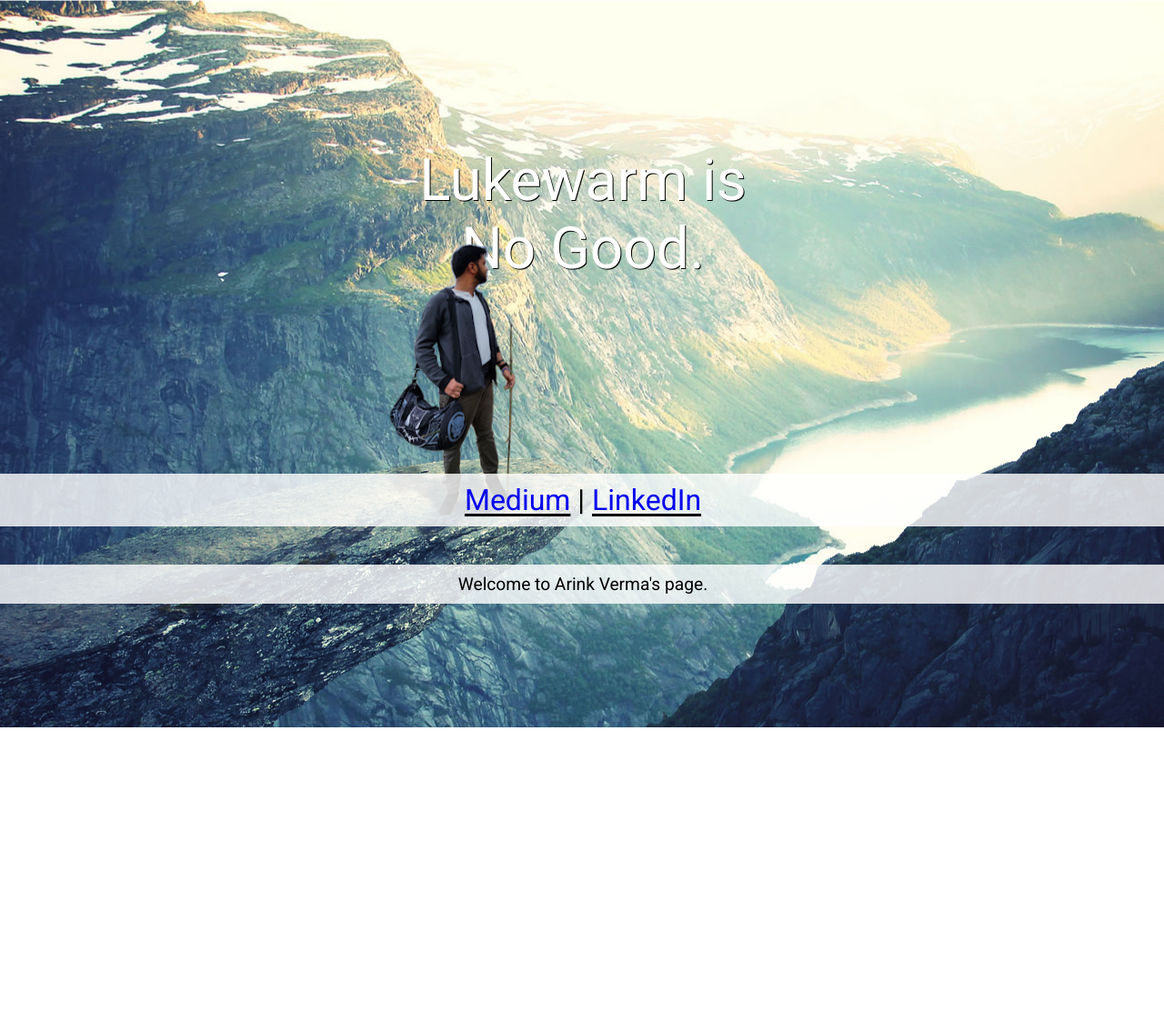
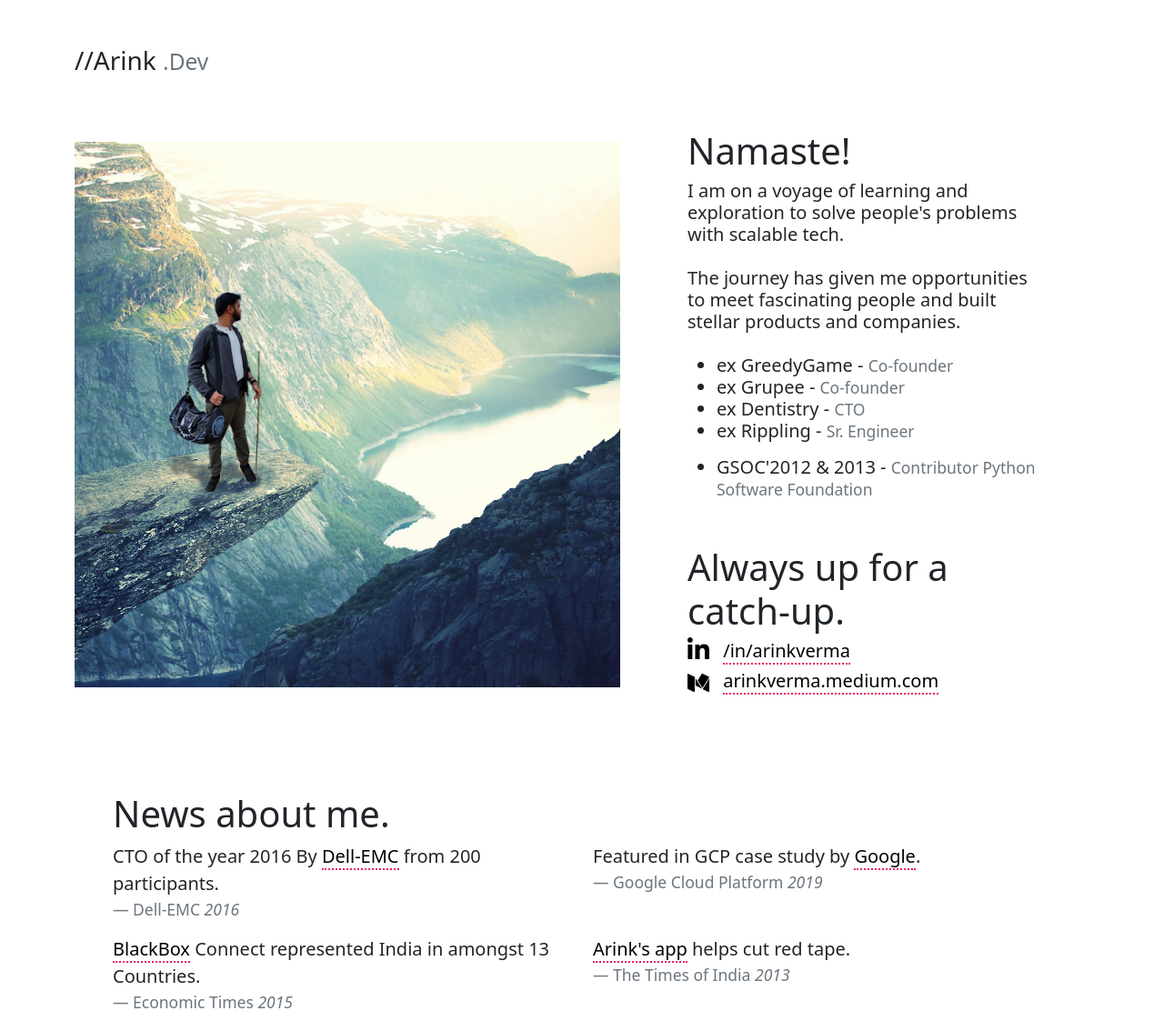
Before and after one commit to arinkverma/arinkverma.github.io, a plain HTML site: page index.html in a window 1280 px wide. Shown: the whole page at 91% size. Before the commit the page ends 800 px from the top, so only its background shows below. Drawn offline with nearby package versions, Linux system fonts and the light colour scheme.

Commit message:
Update page layout

```diff
--- a/index.html
+++ b/index.html
@@ -1,134 +1,171 @@
-<html lang="en" class="">
+<!doctype html>
+<html lang="en">
   <head>
-    <meta charset="UTF-8">
+    <!-- Required meta tags -->
+    <meta charset="utf-8">
+    <meta name="viewport" content="width=device-width, initial-scale=1">
+    <!-- Bootstrap CSS -->
+    <link href="https://cdn.jsdelivr.net/npm/bootstrap@5.0.0-beta2/dist/css/bootstrap.min.css" rel="stylesheet" integrity="sha384-BmbxuPwQa2lc/FVzBcNJ7UAyJxM6wuqIj61tLrc4wSX0szH/Ev+nYRRuWlolflfl" crossorigin="anonymous">
     <title>Arink Verma's Index</title>
-    <link rel="canonical" href="https://arink.dev/">
-    <link rel="stylesheet" href="https://fonts.googleapis.com/css?family=Roboto:400,900">
     <style type="text/css">
-      #contaianer {
-        position: absolute;
-        width: 100vw;
-        height: 100vh;
-        top: 0;
-        left: 0;
-        background-color: #FFFFFF;
+      .parallax {
+      margin: 0;
+      color: white;
+      height: 95vmin;
+      width: 95vmin;
+      max-height: 600px;
+      max-width: 600px;
       overflow: hidden;
-        font-family: sans-serif;
+      z-index: 10;
+      position: relative;
       }
-      #wrapper {
-        overflow: hidden;
-        position: absolute;
-        width: 1500px;
-        height: 800px;
-        z-index: 10;
-        top: 50%;
-        left: 50%;
-        -webkit-transform: translate(-50%, -50%);
-        -moz-transform: translate(-50%, -50%);
-        -ms-transform: translate(-50%, -50%);
-        -o-transform: translate(-50%, -50%);
-        transform: translate(-50%, -50%);
-      }
-      #wrapper div {
-        position: absolute;
+      .parallax div {
       background-position: center center;
       background-size: cover;
       }
-      .p1 {
-        width: 1776px;
-        height: 1183px;
+      .backdrop {
+      width: 130%;
+      height: 130%;
       z-index: 6;
-        background-image: url('//raw.githubusercontent.com/arinkverma/arinkverma.github.io/master/1.jpg');
-        left: -89px;
-        top: -0px;
+      background-image: url('//raw.githubusercontent.com/arinkverma/arinkverma.github.io/master/backdrop.jpg');
+      margin-left: -10%;
+      margin-top: -2%;
       }
-      .p2 {
-        width: 927px;
-        height: 1000px;
-        z-index: 8;
-        background-image: url('//raw.githubusercontent.com/arinkverma/arinkverma.github.io/master/2.png');
-        left: -160px;
-        top: 250px;
-      }
-      .p3 {
-        width: 1082px;
-        height: 729px;
-        z-index: 10;
-        background-image: url('//raw.githubusercontent.com/arinkverma/arinkverma.github.io/master/3.png');
-        left: 718px;
-        top: 140px;
-      }
-      .quote {
-        font-family: 'Roboto', serif;
-        font-weight: 200;
-        color: #FFF;
-        font-size: 4em;
-        top: 20%;
+      .arink {
       width: 100%;
       height: 100%;
-        text-align: center;
-        z-index: 7;
-        text-shadow: 1px 1px #000;
+      z-index: 8;
+      background-image: url('//raw.githubusercontent.com/arinkverma/arinkverma.github.io/master/arink.png');
+      margin-top: -104%;
+      margin-left: -50%;
       }
-      .description{
-        font-family: 'Roboto', serif;
-        margin: 0;
-        z-index: 11;
+      .cliff {
+      width: 100%;
+      height: 100%;
+      z-index: 10;
+      background-image: url('//raw.githubusercontent.com/arinkverma/arinkverma.github.io/master/right-cliff.png');
+      margin-left: 20%;
+      margin-top: -100%;
+      }
+      .rowvh{
+      margin-top: 50px;
+      }
+      .colvw{
+      display: flex;
+      justify-content: center;
+      align-items: center;
+      }
+      .about{
+        margin: 50px;
+      }
+      .social{
+        margin-top: 50px;
+      }
+      .news{
+        margin-top: 50px;
+        margin-left: 30px;
+        margin-right: 30px;
+        margin-bottom: 150px;
+      }
+a {
   color: #000;
-        top: 65%;
-        width: 100%;
-        float: left;
+  text-decoration: none;
+  border-bottom: #EA215A 0.1em dotted;
 }
-      .links{
-        position: relative;
-        margin-bottom: 20px;
-        padding: 10px 0 10px 0;
-        background: rgba(255, 255, 255, 0.8);
-        display: block;
-        width: 100%;
-        text-align: center;
-        font-size: 2em;
-      }
-
-      .intro{
-        position: relative;
-        margin-top: 100px;
-        margin-bottom: 20px;
-        padding: 10px 0 10px 0;
-        background: rgba(255, 255, 255, 0.8);
-        display: block;
-        width: 100%;
-        text-align: center;
-        font-size: 1.2em;
-      }
-
-      a {
-        text-decoration-color: #000;
-        text-decoration-thickness: .1em;
-        text-underline-offset: 4px;
+footer{
+  margin-top:0 !important;
 }
     </style>
   </head>
-  <body data-new-gr-c-s-check-loaded="14.997.0" data-gr-ext-installed="">
-    <div id="contaianer">
-      <section id="wrapper">
-        <div class="p1" data-speed="0.01" data-revert="true" style="transform: matrix(1, 0, 0, 1, -0.98, 0.655);"></div>
-        <div class="p2" data-speed="0.02" style="transform: matrix(1, 0, 0, 1, 4.96, 1.69);"></div>
-        <div class="p3" data-speed="0.01" style="transform: matrix(1, 0, 0, 1, 2.98, 1.345);"></div>
-        <div class="quote" data-speed="0" style="transform: matrix(1, 0, 0, 1, 1, 1);">Lukewarm is <br/>
-          No Good.
-        </div>
-        <div class="description" data-speed="0" style="transform: matrix(1, 0, 0, 1, 1, 1);">
-          <div class="links">
-          <a target="_blank" href="https://arinkverma.medium.com/">Medium</a> |
-          <a target="_blank" href="https://www.linkedin.com/in/arinkverma/">LinkedIn</a>
-        </div>
-        <div class="intro">
-          Welcome to Arink Verma's page.
+  <body>
+    <div class="container">
+    <div class="row rowvh align-items-center">
+    <div>
+      <h3>
+        //Arink
+        <small class="text-muted">.Dev</small>
+      </h3>
+      <div class="row align-items-center justify-content-center">
+        <div class="colvw col-md">
+          <div class="parallax">
+            <div class="backdrop" data-speed="0.01" data-revert="true" style="transform: matrix(1, 0, 0, 1, -0.98, 0.655);"></div>
+            <div class="arink" data-speed="0.02" style="transform: matrix(1, 0, 0, 1, 4.96, 1.69);"></div>
+            <div class="cliff" data-speed="0.01" style="transform: matrix(1, 0, 0, 1, 2.98, 1.345);"></div>
           </div>
         </div>
-      </section>
+        <div class="colvw col-md">
+          <div class="about">
+            <h2 class="display-6">
+              Namaste!
+            </h2>
+            <h5>I am on a voyage of learning and exploration to solve people's problems with scalable tech.
+            <br/><br/>
+The journey has given me opportunities to meet fascinating people and built stellar products and companies.
+            <br/><br/>
+              <ul>
+              <li>ex GreedyGame - <small class="text-muted">Co-founder</small></li>
+              <li>ex Grupee - <small class="text-muted">Co-founder</small></li>
+              <li>ex Dentistry - <small class="text-muted">CTO</small></li>
+              <li>ex Rippling - <small class="text-muted">Sr. Engineer</small></li>
+            </ul><ul>
+              <li>GSOC'2012 & 2013 - <small class="text-muted">Contributor Python Software Foundation</small></li>
+            </ul>
+            </h5>
+
+            <div class="row social">
+              <div class="col-md-12">
+                <h4 class="display-6">Always up for a catch-up.</h4>
               </div>
+              <div class="col-md-12">
+                <h5><span class="icon"><svg
+                  style="position:relative; margin-right:10px;top:-4px; left:0; z-index:-1;"
+                  height="24" viewBox="0 0 24 24" width="24" xmlns="http://www.w3.org/2000/svg"><path d="m23.994 24v-.001h.006v-8.802c0-4.306-.927-7.623-5.961-7.623-2.42 0-4.044 1.328-4.707 2.587h-.07v-2.185h-4.773v16.023h4.97v-7.934c0-2.089.396-4.109 2.983-4.109 2.549 0 2.587 2.384 2.587 4.243v7.801z"/><path d="m.396 7.977h4.976v16.023h-4.976z"/><path d="m2.882 0c-1.591 0-2.882 1.291-2.882 2.882s1.291 2.909 2.882 2.909 2.882-1.318 2.882-2.909c-.001-1.591-1.292-2.882-2.882-2.882z"/></svg>  <a href="https://www.linkedin.com/in/arinkverma/" target="_blank">/in/arinkverma</a></span></h5>
+              </div>
+              <div class="col-md-12">
+                <h5><svg style="position:relative; margin-right:10px;top:0px; left:0; z-index:-1;" height="24" viewBox="0 0 24 24" width="24" xmlns="http://www.w3.org/2000/svg"><path d="m7.996 21.324c0 .695-.521.982-1.098.695l-6.228-3.113c-.188-.089-.346-.238-.475-.447s-.195-.417-.195-.622v-15.227c0-.568.341-.825 1.112-.441l6.844 3.42c.099.099.026-.581.04 15.735zm.857-14.32 7.152 11.568-7.152-3.553zm15.147.241v14.079c0 .223-.062.403-.188.541-.125.138-.295.207-.509.207s-.424-.058-.629-.174l-5.906-2.939zm-.04-1.603c0 .027-1.145 1.895-3.435 5.603s-3.632 5.88-4.025 6.512l-5.223-8.469 4.339-7.039c.236-.388.72-.456 1.045-.294l7.246 3.607c.035.017.053.044.053.08z"/></svg>  <a href="https://arinkverma.medium.com/" target="_blank">arinkverma.medium.com</a></h5>
+              </div>
+            </div>
+          </div>
+        </div>
+      </div>
+      <div class="row news">
+      <div class="col-md-12">
+        <h4 class="display-6">News about me.</h4>
+      </div>
+      <div class="col-md-6">
+        <blockquote class="blockquote">
+  <p class="mb-0">CTO of the year 2016 By
+<a href="http://bit.ly/2KbOBgd">Dell-EMC</a> from 200 participants.</p>
+  <footer class="blockquote-footer">Dell-EMC <cite title="Source Title">2016</cite></footer>
+</blockquote>
+      </div>
+            <div class="col-md-6">
+        <blockquote class="blockquote">
+  <p class="mb-0">Featured in GCP case study by
+<a href="http://bit.ly/arink-gcp-study">Google</a>.</p>
+  <footer class="blockquote-footer">Google Cloud Platform <cite title="Source Title">2019</cite></footer>
+</blockquote>
+      </div>
+            <div class="col-md-6">
+        <blockquote class="blockquote">
+  <p class="mb-0"><a href="http://bit.ly/2wOubRw">BlackBox</a> Connect represented
+India in amongst 13 Countries.</p>
+  <footer class="blockquote-footer">Economic Times <cite title="Source Title">2015</cite></footer>
+</blockquote>
+      </div>
+      <div class="col-md-6">
+        <blockquote class="blockquote">
+  <p class="mb-0"><a href="http://bit.ly/red-tape-1">Arink's app</a> helps cut red tape.</p>
+  <footer class="blockquote-footer">The Times of India <cite title="Source Title">2013</cite></footer>
+</blockquote>
+      </div>
+    </div>
+    </div>
+  </div>
+</div>
+    <!-- Optional JavaScript; choose one of the two! -->
+    <!-- Option 1: Bootstrap Bundle with Popper -->
+    <script src="https://cdn.jsdelivr.net/npm/bootstrap@5.0.0-beta2/dist/js/bootstrap.bundle.min.js" integrity="sha384-b5kHyXgcpbZJO/tY9Ul7kGkf1S0CWuKcCD38l8YkeH8z8QjE0GmW1gYU5S9FOnJ0" crossorigin="anonymous"></script>
     <script src="https://cdnjs.cloudflare.com/ajax/libs/jquery/2.1.3/jquery.min.js"></script>
     <script src="https://cdnjs.cloudflare.com/ajax/libs/gsap/1.15.0/TweenMax.min.js"></script>
     <script type="text/javascript">
@@ -143,9 +180,9 @@
         var newx = x - wx/2;
         var newy = y - wy/2;
 
-      	$('span').text(newx + ", " + newy);
+        //$('span').text(newx + ", " + newy);
 
-      	$('#wrapper div').each(function(){
+        $('.parallax div').each(function(){
           var speed = $(this).attr('data-speed');
           if($(this).attr('data-revert')) speed *= -1;
           TweenMax.to($(this), 1, {x: (1 - newx*speed), y: (1 - newy*speed)});
```
Also changed, not shown: 1.jpg (deleted), 2.png (deleted), arink.png (added), backdrop.jpg (added), right-cliff.png (renamed from 3.png). Lines whose indentation alone changed are shown as unchanged.
